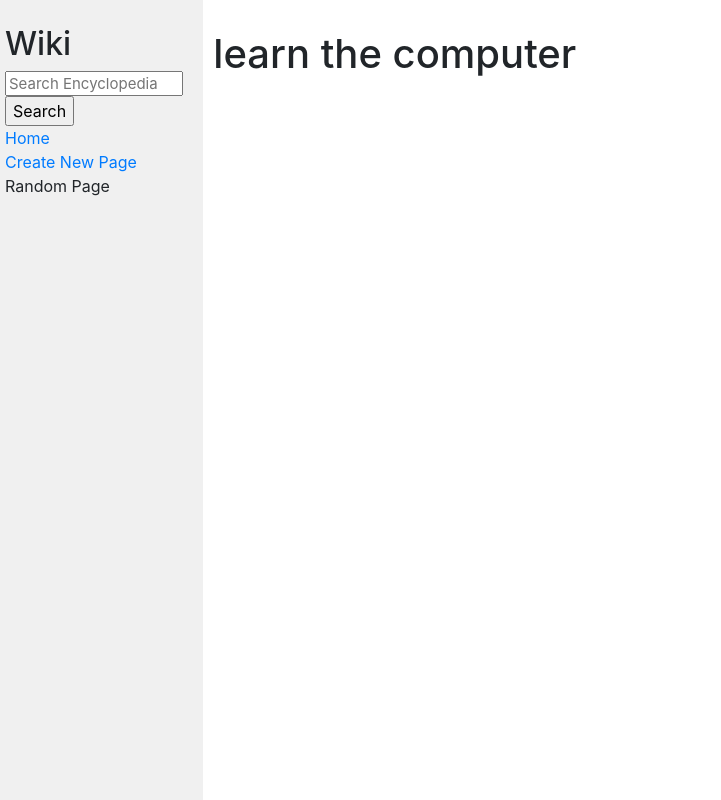
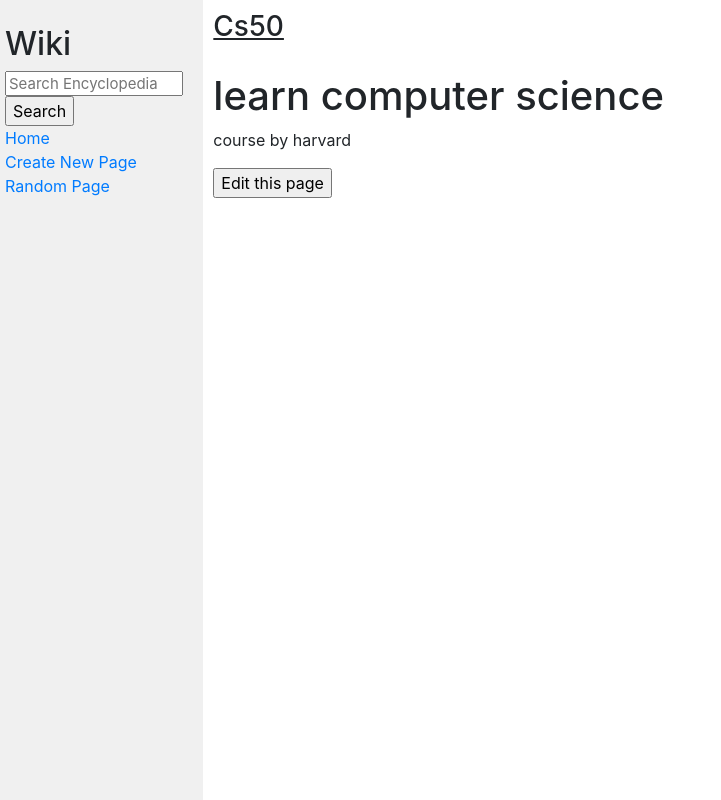
Before and after one commit to Melvin-n/cs50-web, a Django app: page /wiki/Cs50 in a window 1280 px wide. Shown: the whole page, without its empty margins (0-721 px from the left). Run offline with Django 3.2, Linux system fonts and the light colour scheme; some libraries are stand-ins or nearby versions.

Commit message:
added edit and random functionality

```diff
--- a/wiki/encyclopedia/static/encyclopedia/styles.css
+++ b/wiki/encyclopedia/static/encyclopedia/styles.css
@@ -1,6 +1,7 @@
 body {
     margin: 0;
     background-color: white;
+    overflow-x: hidden;
 }
 
 code {
@@ -15,8 +16,17 @@
 textarea {
     height: 70vh;
     width: 70%;
+    resize: none;
+    /* white-space:nowrap; */
 }
-#new-page-form {
+
+#entry-content {
+    width: 80vw;
+    height: auto;
+    overflow-wrap: break-word;
+    overflow:auto;
+}
+#new-page-form, #edit-page-form{
     display: flex;
     flex-direction: column;
     gap: 10px;
@@ -49,3 +59,7 @@
 .sidebar h2 {
     margin-top: 5px;
 }
+
+#entry-title {
+    text-decoration: underline;
+}
--- a/wiki/encyclopedia/templates/encyclopedia/entry.html
+++ b/wiki/encyclopedia/templates/encyclopedia/entry.html
@@ -7,6 +7,15 @@
 
 
 {% block body %}
-    {{ entry | markdownify }}
+    <h3 id='entry-title'>{{ title }}</h3>
+    <div id='entry-content'>{{ entry | safe }}</div>
+
+    <form method='POST' action="{% url 'edit_page' %}">
+        {% csrf_token %}
+        <input type='hidden' name='title' value='{{ title }}'>
+        <input type='hidden' name='content' value='{{ entry }}'>
+        <input type="hidden" name="_method" value="POST">
+        <input type='submit' value='Edit this page'>
+    </form>
 
 {% endblock %}
--- a/wiki/encyclopedia/templates/encyclopedia/layout.html
+++ b/wiki/encyclopedia/templates/encyclopedia/layout.html
@@ -24,7 +24,7 @@
                    <a href="{% url 'new_page' %}"> Create New Page</a>
                 </div>
                 <div>
-                    Random Page
+                    <a href="{% url 'random_page' %}">Random Page</a>
                 </div>
                 {% block nav %}
                 {% endblock %}
--- a/wiki/encyclopedia/templates/encyclopedia/not_found.html
+++ b/wiki/encyclopedia/templates/encyclopedia/not_found.html
@@ -7,5 +7,5 @@
 
 
 {% block body %}
-    <h2>Entry '{{ title }}' not found</h2>
+    <h2>404 Error: Entry '{{ title }}' not found</h2>
 {% endblock %}
--- a/wiki/encyclopedia/templates/encyclopedia/search_results.html
+++ b/wiki/encyclopedia/templates/encyclopedia/search_results.html
@@ -11,7 +11,7 @@
     <ul>
         {% for entry in entries %}
             {% if search_term in entry %}
-                <li><a href="wiki/{{entry}}">{{ entry }}</a></li>
+                <li><a href="wiki/{{entry}}">{{  entry.capitalize }}</a></li>
             {% endif %}
         {% endfor %}
     </ul>
--- a/wiki/encyclopedia/urls.py
+++ b/wiki/encyclopedia/urls.py
@@ -7,5 +7,6 @@
     path('wiki/<str:title>', views.entry_page, name='entry_page'),
     path('search', views.search, name='search'),
     path('new-page', views.new_page, name='new_page'),
-    path('wiki/<str:title>/edit', views.edit_page, name='edit')
+    path('edit', views.edit_page, name='edit_page'),
+    path('random', views.random_page, name='random_page')
 ]
--- a/wiki/encyclopedia/views.py
+++ b/wiki/encyclopedia/views.py
@@ -1,7 +1,15 @@
+from re import template
 from django.shortcuts import render
 from django.shortcuts import redirect
 from django.contrib import messages
 from django import forms
+import random
+import markdown2
+from markdown2 import Markdown
+markdowner = Markdown()
+
+
+
 
 from . import util
 
@@ -19,23 +27,21 @@
         })
     else:
         return render(request, 'encyclopedia/entry.html', {
-            'entry': util.get_entry(title),
+            'entry': markdowner.convert(util.get_entry(title)),
             'title' : title.capitalize()
         })
 
 def search(request):
-    search_term = request.POST['q']
+    search_term = request.POST['q'].lower()
+    entries = util.list_entries()
+    entries = map(lambda x: x.lower(), entries)
     if util.get_entry(search_term) == None:
         return render(request, 'encyclopedia/search_results.html', {
-            "entries": util.list_entries(),
+            "entries": entries,
             "search_term": search_term
         })
     else:
         return redirect(f'wiki/{search_term}')
-
-class EntryForm(forms.Form):
-    title = forms.CharField(label='Title')
-    content = forms.CharField(label='Content')
 
 def new_page(request):
     print(request.method)
@@ -61,5 +67,23 @@
 
 
 def edit_page(request):
-    if request.method == 'GET':
-        return render(request, 'encyclopedia/edit.html')
+    # unable to use PUT method in form so created hidden input with value either PUT/POST
+    #if method is PUT, send back uneditable title and edited content, save entry
+    if request.POST['_method'] == 'PUT':
+        title = request.POST['title']
+        content = request.POST['content']
+        util.save_entry(title, content)
+        return redirect(f'wiki/{title}')
+    # if post, send form with textarea with editable content
+    elif request.POST['_method'] == 'POST':
+        title = request.POST['title']
+        content = request.POST['content']
+        return render(request, 'encyclopedia/edit.html', {
+            'title' : title,
+            'content': util.get_entry(title)
+        })
+
+def random_page(request):
+    entries = util.list_entries()
+    randompage = random.choice(entries)
+    return redirect(f'wiki/{randompage}')
--- a/wiki/entries/Cs50.md
+++ b/wiki/entries/Cs50.md
@@ -1 +1,5 @@
-#learn the computer
+#learn computer science
+
+
+
+course by harvard
```
Also changed, not shown: wiki/encyclopedia/templates/encyclopedia/edit.html (+4 -3 lines), wiki/entries/CSS.md (+11 -1 lines), wiki/entries/CSharp.md (+0 -2 lines), wiki/entries/Django.md (+8 -2 lines), wiki/entries/Git.md (+6 -0 lines), wiki/entries/Javascript.md (+2 -0 lines), wiki/entries/Python.md (+8 -2 lines), wiki/entries/Science.md (+5 -1 lines), wiki/entries/pygame.md (+4 -0 lines).
